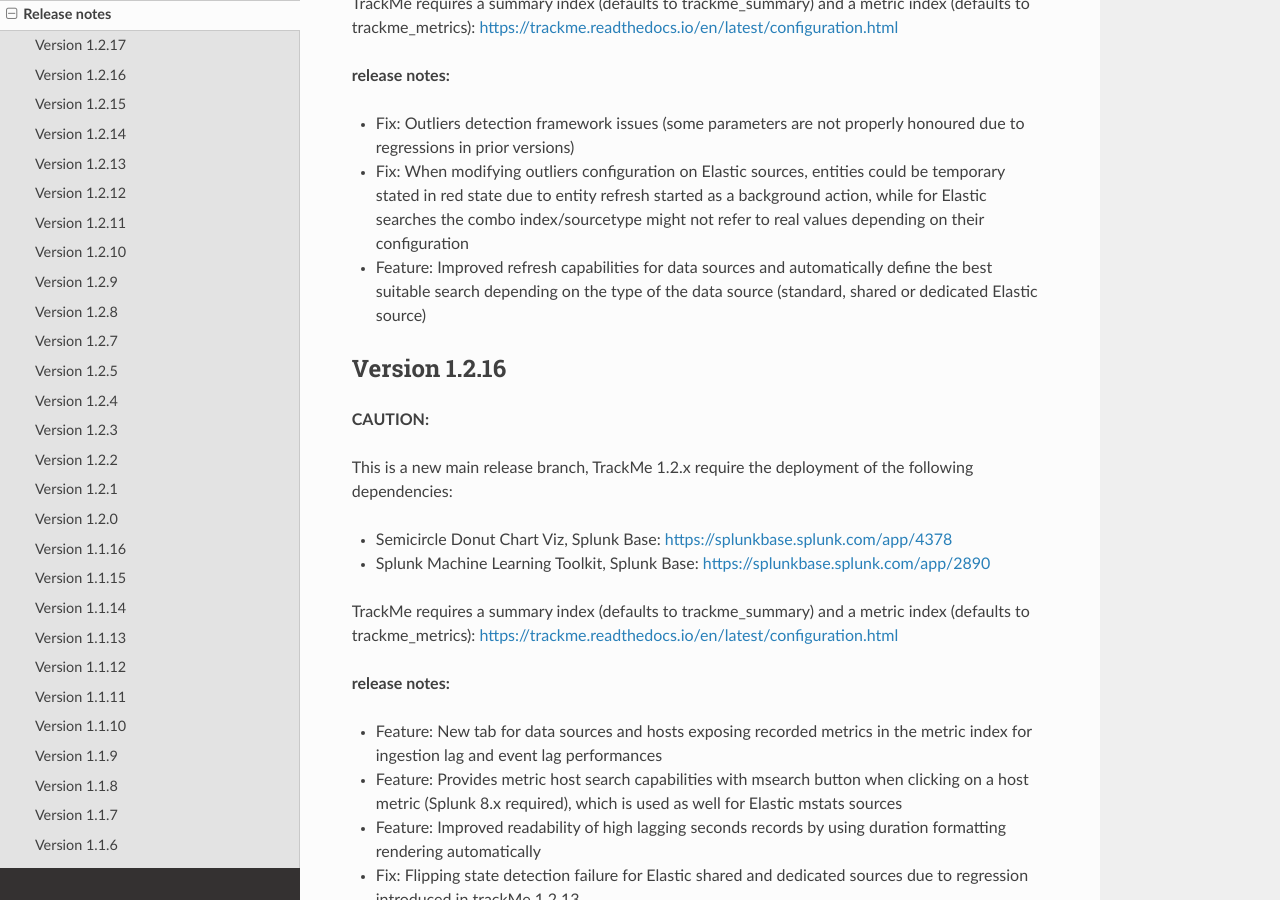
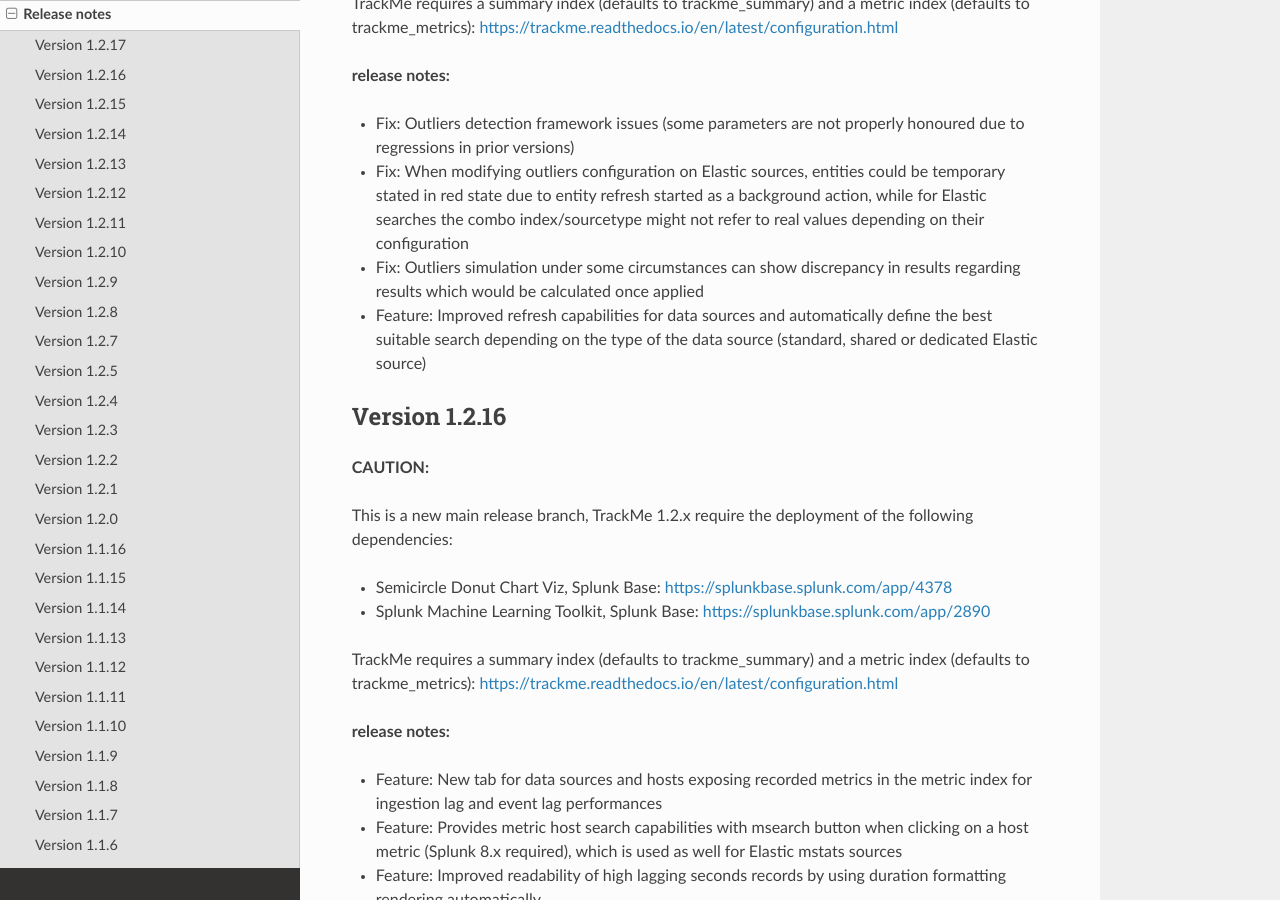
Before and after one commit to guilhemmarchand/trackme, a Sphinx documentation site: the page built from docs/releasenotes.rst, in a window 1280 px wide and 900 px high, scrolled down 416 px. Built offline with Sphinx 7.4.7 and the Read the Docs theme 2.0.0, drawn with Linux system fonts in a browser that asks for light colours.

Commit message:
Version 1.2.17
**CAUTION:**

This is a new main release branch, TrackMe 1.2.x require the deployment of the following dependencies:

- Semicircle Donut Chart Viz, Splunk Base: https://splunkbase.splunk.com/app/4378
- Splunk Machine Learning Toolkit, Splunk Base: https://splunkbase.splunk.com/app/2890

TrackMe requires a summary index (defaults to trackme_summary) and a metric index (defaults to trackme_metrics):
https://trackme.readthedocs.io/en/latest/configuration.html

**release notes:**

- Fix: Outliers detection framework issues (some parameters are not properly honoured due to regressions in prior versions)
- Fix: When modifying outliers configuration on Elastic sources, entities could be temporary stated in red state due to entity refresh started as a background action, while for Elastic searches the combo index/sourcetype might not refer to real values depending on their configuration
- Fix: Outliers simulation under some circumstances can show discrepancy in results regarding results which would be calculated once applied
- Feature: Improved refresh capabilities for data sources and automatically define the best suitable search depending on the type of the data source (standard, shared or dedicated Elastic source)

```diff
--- a/docs/releasenotes.rst
+++ b/docs/releasenotes.rst
@@ -18,6 +18,7 @@
 
 - Fix: Outliers detection framework issues (some parameters are not properly honoured due to regressions in prior versions)
 - Fix: When modifying outliers configuration on Elastic sources, entities could be temporary stated in red state due to entity refresh started as a background action, while for Elastic searches the combo index/sourcetype might not refer to real values depending on their configuration
+- Fix: Outliers simulation under some circumstances can show discrepancy in results regarding results which would be calculated once applied
 - Feature: Improved refresh capabilities for data sources and automatically define the best suitable search depending on the type of the data source (standard, shared or dedicated Elastic source)
 
 Version 1.2.16
```
Also changed, not shown: 2 other files.
